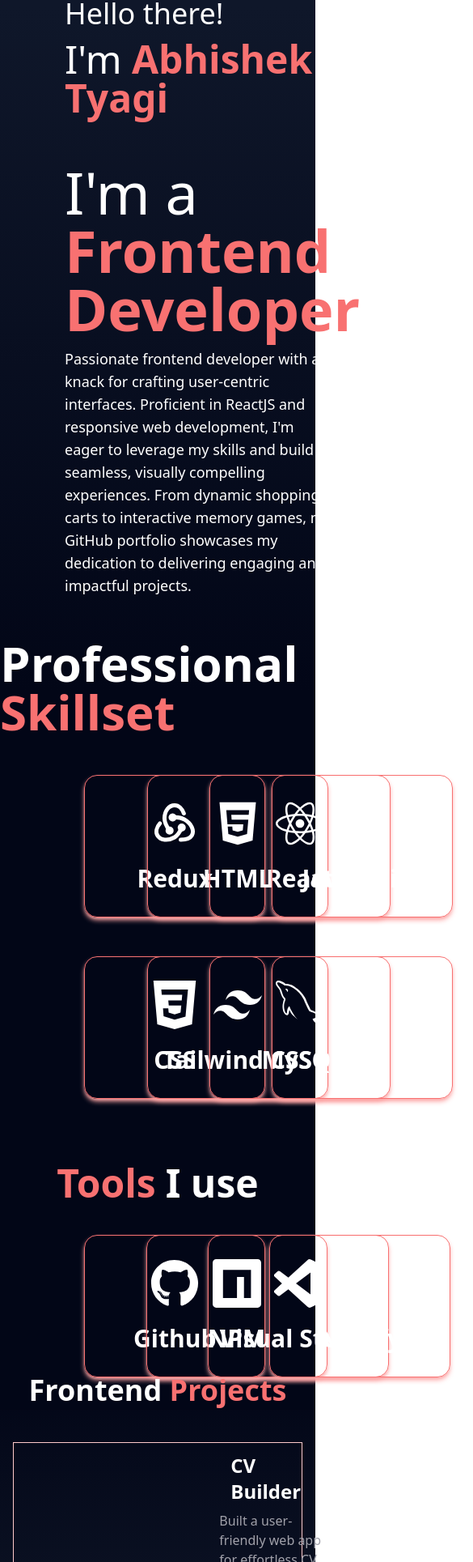
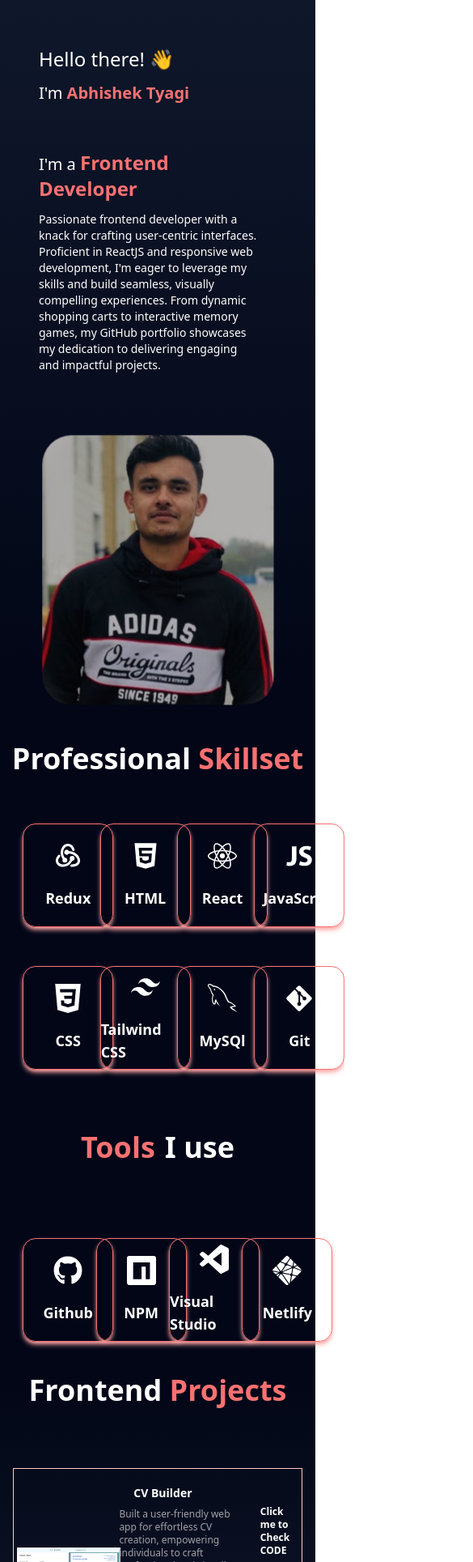
Before and after one commit to AbhishekTyagi0/Portfolio, a React (Vite) app: page / in a window 390 px wide. Shown: the part 71-2000 px from the top of the page at 81% size, 585 px wide, since content can reach past the window. Built offline with nearby package versions, Linux system fonts and the light colour scheme.

Commit message:
made the app responsive and fixes bugs

```diff
--- a/src/App.css
+++ b/src/App.css
@@ -0,0 +1,34 @@
+@keyframes wave-animation {
+  0% {
+    transform: rotate(0deg);
+  }
+  10% {
+    transform: rotate(14deg);
+  }
+  20% {
+    transform: rotate(-8deg);
+  }
+  30% {
+    transform: rotate(14deg);
+  }
+  40% {
+    transform: rotate(-4deg);
+  }
+  50% {
+    transform: rotate(10deg);
+  }
+  60% {
+    transform: rotate(0deg);
+  }
+  100% {
+    transform: rotate(0deg);
+  }
+}
+
+.wave {
+  animation-duration: 2.5s;
+  animation-iteration-count: infinite;
+  animation-name: wave-animation;
+  display: inline-block;
+  transform-origin: 70% 70%;
+}
--- a/src/App.jsx
+++ b/src/App.jsx
@@ -1,3 +1,4 @@
+import { useState } from "react";
 import "./App.css";
 import Contact from "./component/Contact";
 import Home from "./component/Home";
@@ -6,10 +7,12 @@ import Projects from "./component/Project";
 import Skills from "./component/Skills";
 
 function App() {
+  const [nav, setNav] = useState(false);
+
   return (
     <>
-      <Navigation />
-      <Home />
+      <Navigation nav={nav} setNav={setNav} />
+      <Home nav={nav} />
       <Skills />
       <Projects />
       <Contact />
--- a/src/component/Contact.jsx
+++ b/src/component/Contact.jsx
@@ -25,25 +25,34 @@ const Contact = () => {
   };
 
   return (
-    <div className="flex flex-col items-center w-full h-dvh bg-gradient-to-t from-slate-900 to-slate-800">
-      <h1 className="text-white text-5xl font-bold">
+    <div
+      id="contact"
+      className="flex flex-col relative items-center w-full h-dvh bg-gradient-to-t from-slate-900 to-slate-800"
+    >
+      <h1 className="text-white text-5xl font-bold max-sm:text-xl">
         Contact<span className="text-red-400"> ME!</span>
       </h1>
-      <div className="mt-12 w-10/12 h-4/6 flex justify-between">
-        <div className="border-r border-red-200 flex-1 text-white p-20 font-bold">
-          <h2 className="text-xl">My Name:</h2>
-          <p className="text-2xl text-red-400">Abhishek Tyagi</p>
-          <h2 className="mt-9 text-xl">My Email address:</h2>
-          <p className="text-2xl text-red-400">abhishektyagigi4310@gmail.com</p>
-          <h2 className="mt-9 text-xl">My Contact No.:</h2>
-          <p className="text-2xl text-red-400">+91-8708353162</p>
-          <h2 className="mt-12 text-xl">Let's Connect:</h2>
-          <p className="text-md text-red-400 font-thin">
+      <div className="mt-12 w-10/12 h-4/6 flex justify-between max-md:flex-col max-md:mt-4">
+        <div className="border-r border-red-200 flex-1 text-white p-20 font-bold max-md:border-none max-md:p-12 max-sm:p-4">
+          <h2 className="text-xl max-sm:text-sm">My Name:</h2>
+          <p className="text-2xl text-red-400 max-sm:text-lg">Abhishek Tyagi</p>
+          <h2 className="mt-9 text-xl max-sm:text-sm max-sm:mt-3">
+            My Email address:
+          </h2>
+          <p className="text-2xl text-red-400 max-sm:text-lg">
+            abhishektyagigi4310@gmail.com
+          </p>
+          <h2 className="mt-9 text-xl max-sm:text-sm max-sm:mt-3">
+            My Contact No.:
+          </h2>
+          <p className="text-2xl text-red-400 max-sm:text-lg">+91-8708353162</p>
+          <h2 className="mt-12 text-xl max-sm:mt-4">Let's Connect:</h2>
+          <p className="text-md text-red-400 font-thin max-md:font-bold max-sm:font-thin">
             I'm always open to new opportunities, collaborations, or just a
             friendly chat. Feel free to reach out through the "Contact" section.
             Your thoughts and feedback are invaluable to me.
           </p>
-          <p className="text-md text-red-400 font-thin">
+          <p className="text-md text-red-400 font-thin max-md:font-bold max-sm:font-thin">
             Thank you for stopping by. Enjoy your visit, and let's create
             something amazing together!
           </p>
@@ -51,19 +60,19 @@ const Contact = () => {
         <form
           ref={form}
           onSubmit={sendEmail}
-          className="flex flex-col gap-3 flex-1 p-12"
+          className="flex flex-col gap-3 flex-1 p-12 max-sm:p-8 max-sm:gap-2 -max-sm:mt-20"
         >
           <input
             type="text"
             name="user_name"
             placeholder="your name"
-            className="p-2 pl-4 text-lg bg-slate-400 rounded border placeholder-gray-600"
+            className="p-2 pl-4 text-lg bg-slate-400 rounded border placeholder-gray-600 max-sm:text-sm"
           />
           <input
             type="email"
             name="user_email"
             placeholder="your email address"
-            className="p-2 pl-4 text-lg bg-slate-400 rounded placeholder-opacity-600 placeholder-gray-600"
+            className="p-2 pl-4 text-lg bg-slate-400 rounded placeholder-opacity-600 placeholder-gray-600 max-sm:text-sm"
           />
           <textarea
             name="message"
@@ -71,8 +80,7 @@ const Contact = () => {
             cols="30"
             rows="10"
             placeholder="enter your text here...."
-            className="p-2 pl-4 text-lg bg-slate-400 rounded placeholder-gray-600"
-            a
+            className="p-2 pl-4 text-lg bg-slate-400 rounded placeholder-gray-600 max-sm:text-sm"
           ></textarea>
           <input
             type="submit"
@@ -81,6 +89,17 @@ const Contact = () => {
           />
         </form>
       </div>
+      <footer className="bg-gradient-to-r absolute from-cyan-800 to-blue-900 w-full flex justify-evenly items-center h-24 bottom-0">
+        <h2 className="text-white font-bold text-xl max-sm:text-sm">
+          Designed and Developed with ❤️ by
+          <span className="text-red-400 font-bold text-xl ml-2 max-sm:text-sm">
+            Abhishek Tyagi
+          </span>
+        </h2>
+        <h3 className="text-white font-bold max-sm:text-sm">
+          Copyright &copy; 2024 AT.
+        </h3>
+      </footer>
     </div>
   );
 };
--- a/src/component/Home.jsx
+++ b/src/component/Home.jsx
@@ -1,18 +1,29 @@
 import React from "react";
 
-const Home = () => {
+const Home = ({ nav }) => {
   return (
-    <div className="h-dvh w-full bg-slate-950 bg-gradient-to-b from-slate-900 to-slate-950  text-white flex justify-between items-center">
-      <div className="flex flex-col p-20 gap-3 -mt-32">
-        <h3 className="text-4xl">Hello there!</h3>
-        <h1 className="text-5xl mb-11">
-          I'm <span className="text-red-400 font-bold">Abhishek Tyagi</span>
+    <div
+      id="home"
+      className="h-dvh w-full bg-slate-950 bg-gradient-to-b from-slate-900 to-slate-950  text-white flex justify-between items-center max-md:flex-col"
+    >
+      <div className="flex flex-col p-20 gap-3 -mt-32 max-md:mt-0 max-md:p-32 max-sm:p-12">
+        <h3 className="text-4xl max-md:text-2xl">
+          Hello there!{" "}
+          {nav ? "" : <span className="wave inline-block">👋</span>}
+        </h3>
+        <h1 className="text-5xl mb-11 max-md:text-2xl max-sm:text-xl">
+          I'm{" "}
+          <span className="text-red-400 font-bold max-md:text-2xl max-sm:text-xl">
+            Abhishek Tyagi
+          </span>
         </h1>
-        <h2 className="text-7xl w-10/12">
+        <h2 className="text-7xl w-10/12 max-md:text-3xl max-md:w-8/12 max-sm:text-xl">
           I'm a{" "}
-          <span className="text-red-400 font-bold">Frontend Developer</span>
+          <span className="text-red-400 font-bold max-md:text-2xl">
+            Frontend Developer
+          </span>
         </h2>
-        <p className="w-11/12 text-lg">
+        <p className="w-11/12 text-lg max-md:text-sm">
           Passionate frontend developer with a knack for crafting user-centric
           interfaces. Proficient in ReactJS and responsive web development, I'm
           eager to leverage my skills and build seamless, visually compelling
@@ -21,12 +32,16 @@ const Home = () => {
           impactful projects.
         </p>
       </div>
-      <div className="p-1 mr-32 flex justify-start -mt-32">
-        <img
-          src="../src/assets/Images/mypic.jpg"
-          alt="my image"
-          className="w-full h-full rounded-3xl bg-cover scale-150"
-        />
+      <div className="p-1 mr-32 flex justify-start -mt-32 max-md:justify-center max-md:mr-0 max-sm:mt-20">
+        {nav ? (
+          ""
+        ) : (
+          <img
+            src="../src/assets/Images/mypic.jpg"
+            alt="my image"
+            className="w-full h-full rounded-3xl bg-cover scale-150 max-md:h-4/6 max-sm:h-3/6"
+          />
+        )}
       </div>
     </div>
   );
--- a/src/component/Project.jsx
+++ b/src/component/Project.jsx
@@ -44,8 +44,8 @@ const projectList = [
     subject: "Portfolio",
     src: portfolio,
     about: [
-      "create my portfolio website using ReactJs, Tailwind CSS.",
-      "It showcases all my skilled acquired as an frontend developer and some recent projects crafted using reactjs.",
+      "created my portfolio website using ReactJs, Tailwind CSS.",
+      "It showcases all my current skilled acquired as an frontend developer and some recent projects crafted using reactjs.",
     ],
     code: "https://github.com/AbhishekTyagi0/Portfolio",
     live: "you are already here",
@@ -54,8 +54,11 @@ const projectList = [
 
 const Projects = () => {
   return (
-    <div className="h-dvh w-dwh bg-gradient-to-b from-slate-950 to-slate-800 flex flex-col items-center">
-      <h1 className="text-white text-4xl font-bold mb-8">
+    <div
+      id="projects"
+      className="h-dvh w-dwh bg-gradient-to-b from-slate-950 to-slate-800 flex flex-col items-center"
+    >
+      <h1 className="text-white text-4xl font-bold mb-8 max-md:mb-16">
         Frontend <span className="text-red-400">Projects</span>
       </h1>
       {projectList.map(({ id, subject, src, about, code, live }) => (
@@ -68,30 +71,38 @@ const Projects = () => {
               <img
                 src={src}
                 alt="project-image"
-                className="w-64 hover:scale-105 transition-all duration-300 ease-in-out"
+                className="w-64 hover:scale-105 transition-all duration-300 ease-in-out max-md:w-48 max-sm:w-32"
               />
             </a>
           </div>
-          <div className=" w-7/12 h-full p-2">
-            <h2 className="text-white font-bold text-2xl mb-2">{subject}</h2>
+          <div className=" w-7/12 h-full p-2 max-md:p-4 max-md:w-8/12">
+            <h2 className="text-white font-bold text-2xl mb-2 max-md:text-xl max-sm:text-sm">
+              {subject}
+            </h2>
             {about.map((about, index) => (
-              <p key={index} className="text-zinc-400 flex items-center -ml-6">
-                <TbPoint className="pr-2 font-bold text-2xl" />
+              <p
+                key={index}
+                className="text-zinc-400 flex items-center -ml-6 max-md:text-sm max-sm:text-xs"
+              >
+                <TbPoint className="pr-2 font-bold text-2xl max-md:pr-1 max-md:text-sm" />
                 {about}
               </p>
             ))}
           </div>
           <div className="text-white font-bold flex justify-evenly h-full w-2/12 flex-col gap-8">
-            <a href={code} className="hover:text-red-400">
+            <a href={code} className="hover:text-red-400 max-md:text-xs">
               Click me to Check CODE
             </a>
-            <a href={live} className="hover:text-red-400 text-lg">
+            <a
+              href={live}
+              className="hover:text-red-400 text-lg max-md:text-xs"
+            >
               Go to website
             </a>
           </div>
         </div>
       ))}
-      <div className="mt-8 flex justify-start pl-16 w-full text-3xl text-white font-bold">
+      <div className="mt-8 flex justify-start pl-16 w-full text-3xl text-white font-bold max-md:mt-24 max-sm:text-xl">
         FullStack Projects:
         <span className="text-red-400 pl-4"> Comming Soon . . .</span>
       </div>
--- a/src/component/Skills.jsx
+++ b/src/component/Skills.jsx
@@ -16,11 +16,11 @@ const list = [
   { id: 1, icon: <TbBrandRedux />, name: "Redux" },
   { id: 2, icon: <IoLogoHtml5 />, name: "HTML" },
   { id: 3, icon: <FaReact />, name: "React" },
-  { id: 3, icon: <IoLogoJavascript />, name: "JavaScript" },
-  { id: 4, icon: <SiCss3 />, name: "CSS" },
-  { id: 5, icon: <SiTailwindcss />, name: "Tailwind CSS" },
-  { id: 6, icon: <GrMysql />, name: "MySQl" },
-  { id: 6, icon: <FaGitAlt />, name: "Git" },
+  { id: 4, icon: <IoLogoJavascript />, name: "JavaScript" },
+  { id: 5, icon: <SiCss3 />, name: "CSS" },
+  { id: 6, icon: <SiTailwindcss />, name: "Tailwind CSS" },
+  { id: 7, icon: <GrMysql />, name: "MySQl" },
+  { id: 8, icon: <FaGitAlt />, name: "Git" },
 ];
 
 const tools = [
@@ -32,36 +32,43 @@ const tools = [
 
 const Skills = () => {
   return (
-    <div className="h-dvh bg-slate-950 flex items-center w-full flex-col">
-      <h1 className="text-white text-6xl font-bold -mt-16">
+    <div
+      id="skills"
+      className="h-dvh bg-slate-950 flex items-center w-full flex-col"
+    >
+      <h1 className="text-white text-6xl font-bold -mt-16 max-md:text-4xl max-md:mt-16">
         Professional <span className="text-red-400">Skillset</span>
       </h1>
-      <div className="bg-grey-700 -mr-20 w-11/12 gap-12 grid grid-cols-4 p-12">
+      <div className="bg-grey-700 -mr-20 w-11/12 gap-12 grid grid-cols-4 p-12 max-md:mt-20 max-md:p-3 max-sm:mr-0 max-sm:mt-12">
         {list.map(({ id, icon, name }) => (
           <ul
             key={id}
-            className=" rounded-2xl h-44 w-56 flex border border-red-400  shadow-md shadow-red-300 hover:shadow-md hover:shadow-red-400 hover:scale-105 duration-300 ease-in-out"
+            className=" rounded-2xl h-44 w-56 flex border border-red-400  shadow-md shadow-red-300 hover:shadow-md hover:shadow-red-400 hover:scale-105 duration-300 ease-in-out max-md:h-32 max-md:w-44 max-sm:w-28"
           >
-            <li className="font-semibold text-white text-6xl flex gap-1 justify-center flex-col items-center h-full w-full">
+            <li className="font-semibold max-md:text-4xl text-white text-6xl flex gap-1 justify-center flex-col items-center h-full w-full">
               {icon}
-              <p className="text-white text-3xl mt-4">{name}</p>
+              <p className="text-white text-3xl mt-4 max-md:text-2xl max-sm:text-lg">
+                {name}
+              </p>
             </li>
           </ul>
         ))}
       </div>
       <div className=" bg-slate-950 flex items-center w-full flex-col">
-        <div className="text-white text-5xl font-semibold flex justify-center mt-8 items-center">
+        <div className="text-white text-5xl font-semibold flex justify-center mt-8 items-center max-md:text-4xl max-md:mt-32 max-sm:mt-16">
           <span className="text-red-400 pr-3">Tools </span> I use
         </div>
-        <div className="bg-grey-700 -mr-24 w-11/12 gap-7 grid grid-cols-4 p-10">
+        <div className="bg-grey-700 -mr-24 w-11/12 gap-7 grid grid-cols-4 p-10 max-md:p-3 max-md:mt-12 max-sm:mr-0">
           {tools.map(({ id, icon, name }) => (
             <ul
               key={id}
-              className=" rounded-2xl h-44 w-56 flex border border-red-400 border-red-400  shadow-md shadow-red-300 hover:shadow-md hover:shadow-red-400 hover:scale-105 duration-300 ease-in-out"
+              className=" rounded-2xl h-44 w-56 flex border border-red-400 border-red-400  shadow-md shadow-red-300 hover:shadow-md hover:shadow-red-400 hover:scale-105 duration-300 max-md:h-32 max-md:w-44 max-md:mt-8 ease-in-out max-sm:w-28"
             >
-              <li className="text-white text-6xl font-semibold flex gap-1 justify-center flex-col items-center h-full w-full">
+              <li className="text-white max-md:text-4xl text-6xl font-semibold flex gap-1 justify-center flex-col items-center h-full w-full">
                 {icon}
-                <p className="text-white text-3xl mt-4">{name}</p>
+                <p className="text-white max-md:text-2xl text-3xl mt-4 max-sm:text-lg">
+                  {name}
+                </p>
               </li>
             </ul>
           ))}
```
Also changed, not shown: src/component/Navigation.jsx (+21 -17 lines).
